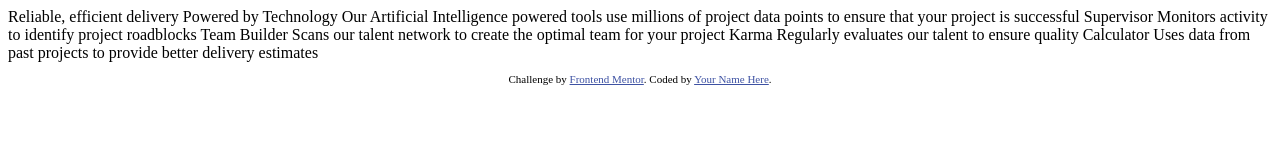
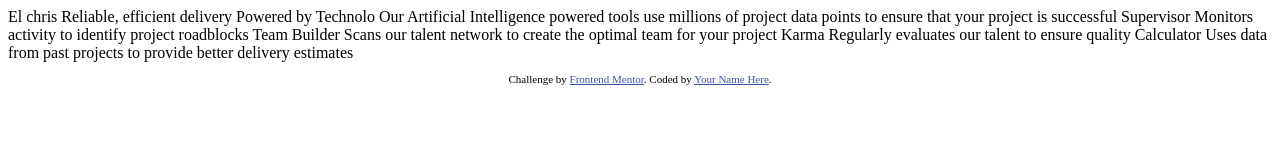
Before and after one commit to luisxd007/four-card, a plain HTML site: page index.html in a window 1280 px wide. Drawn offline with Linux system fonts and the light colour scheme.

Commit message:
Cambio del chris

```diff
--- a/index.html
+++ b/index.html
@@ -15,9 +15,10 @@
   </style>
 </head>
 <body>
+  El chris
 
   Reliable, efficient delivery
-  Powered by Technology
+  Powered by Technolo
 
   Our Artificial Intelligence powered tools use millions of project data points
   to ensure that your project is successful
```
